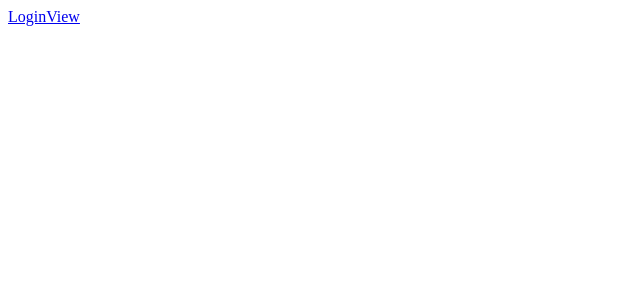
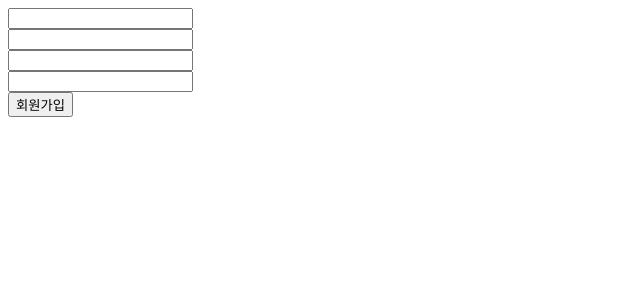
Before and after one commit to sangdding/capston-design, a Vue app: page /register in a window 1280 px wide. Shown: the top 300 px of the page, without its empty margins (0-640 px from the left). Built offline with nearby package versions, Linux system fonts and the light colour scheme.

Commit message:
Feat: 로그인, 회원가입 뷰 생성
기존 로그인, 회원가입 컴포넌트는 재사용 하지 않기 때문에 라우터 뷰로 설정.

Related to: #1

```diff
--- a/src/App.vue
+++ b/src/App.vue
@@ -1,7 +1,6 @@
 <template>
   <div id = "app">
-    <router-link to="/login">LoginView</router-link>
-    <router-view></router-view>
+    <router-view/>
   </div>
 </template>
 
--- a/src/router/index.js
+++ b/src/router/index.js
@@ -5,12 +5,22 @@ Vue.use(VueRouter)
 
 const routes = [
   {
+    path: '/',
+    name: 'main',
+    component: () => import('../views/MainView')
+  },
+  {
     path: '/login',
     name: 'login',
     // route level code-splitting
     // this generates a separate chunk (about.[hash].js) for this route
     // which is lazy-loaded when the route is visited.
     component: () => import(/* webpackChunkName: "about" */ '../views/LoginView.vue')
+  },
+  {
+    path:'/register',
+    name: 'register',
+    component: () => import('../views/RegisterView')
   }
 ]
 
--- a/src/views/LoginView.vue
+++ b/src/views/LoginView.vue
@@ -1,20 +1,38 @@
 <template>
   <div>
-    <div>
-      <nav>로그인</nav>
-    </div>
-    <div>
-      <LoginForm/>
-    </div>
+    <form v-on:submit.prevent="LoginForm">
+      <div>
+        <label for="userId"></label>
+        <input id="userId" type="text" v-model="userId">
+      </div>
+      <div>
+        <label for="password"></label>
+        <input id="password" type="text" v-model="password">
+      </div>
+      <button type="submit">로그인</button>
+    </form>
   </div>
 </template>
 
 <script>
-import LoginForm from "@/components/LoginForm";
-
 export default {
-  name: "LoginView",
-  components: {LoginForm}
+  data: function () {
+    return {
+      userId: '',
+      password: '',
+    }
+  },
+  methods: {
+    LoginForm: function () {
+      this.axios.post("/login")
+          .then(function (response) {
+            console.log(response);
+          })
+          .catch(function (error) {
+            console.log(error);
+          })
+    }
+  }
 }
 </script>
 
--- /dev/null
+++ b/src/views/MainView.vue
@@ -0,0 +1,24 @@
+<template>
+  <nav>
+    <ul>
+      <li>
+        <router-link to="/login">로그인</router-link>
+        <router-view/>
+      </li>
+      <li>
+        <router-link to="/register">회원가입</router-link>
+        <router-view/>
+      </li>
+    </ul>
+  </nav>
+</template>
+
+<script>
+export default {
+  name: "mainView"
+}
+</script>
+
+<style scoped>
+
+</style>
--- a/src/components/LoginForm.vue
+++ b/src/views/RegisterView.vue
@@ -1,17 +1,26 @@
 <template>
   <div>
-    <form v-on:submit.prevent="LoginForm">
+    <form v-on:submit.prevent="RegisterForm">
       <div>
         <label for="userId"></label>
         <input id="userId" type="text" v-model="userId">
       </div>
       <div>
+        <label for="email"></label>
+        <input id="email" type="email" v-model="email">
+      </div>
+      <div>
         <label for="password"></label>
         <input id="password" type="text" v-model="password">
       </div>
-      <button type="submit">로그인</button>
+      <div>
+        <label for="nickname"></label>
+        <input id="nickname" type="text" v-model="nickname">
+      </div>
+      <button type="submit">회원가입</button>
     </form>
   </div>
+
 </template>
 
 <script>
@@ -19,16 +28,18 @@ export default {
   data: function () {
     return {
       userId: '',
+      email: '',
       password: '',
+      nickname: ''
     }
   },
   methods: {
-    LoginForm: function () {
-      this.axios.post("/main/login")
-          .then(function (response) {
+    RegisterForm: function () {
+      this.axios.post("/register")
+          .then(function (response){
             console.log(response);
           })
-          .catch(function (error) {
+          .then(function (error){
             console.log(error);
           })
     }
```
Also changed, not shown: src/components/RegisterForm.vue (deleted, +0 -30 lines).
